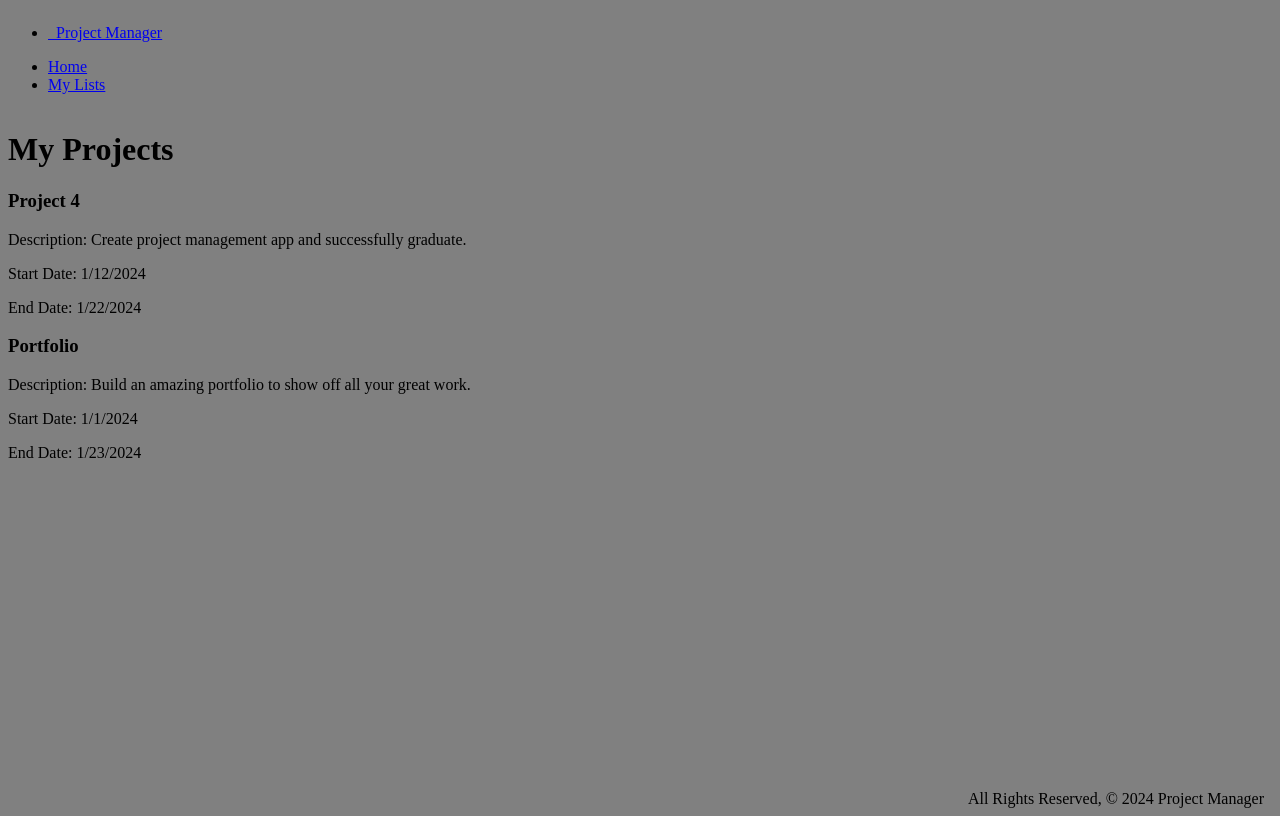
After one commit to cfurlong15/Project4, a Django app: page /projects/ in a window 1280 px wide. The commit adds this page. Run offline with Django 5.2, Linux system fonts and the light colour scheme.

Commit message:
add index page and sample projects

```diff
--- a/main_app/templates/base.html
+++ b/main_app/templates/base.html
@@ -17,6 +17,7 @@
         </ul>
         <ul class="right">
           <li><a href="/">Home</a></li>
+          <li><a href="/projects"> My Lists</a></li>
         </ul>
       </div>
     </nav>
--- /dev/null
+++ b/main_app/templates/projects/index.html
@@ -0,0 +1,17 @@
+{% extends 'base.html' %}
+{% block content %}
+
+<h1>My Projects</h1>
+
+{% for project in projects %}
+    <div class="card">
+        <div class="card-content">
+            <h3>{{ project.name }}</h3>
+            <p>Description: {{ project.description }}</p>
+            <p>Start Date: {{ project.start_date }}</p>
+            <p>End Date: {{ project.end_date }}</p>
+        </div>
+    </div>
+{% endfor %}
+
+{% endblock %}
--- a/main_app/urls.py
+++ b/main_app/urls.py
@@ -3,4 +3,5 @@ from . import views
 
 urlpatterns = [
     path('', views.home, name='home'),
+    path('projects/', views.projects_index, name='index'),
 ]
--- a/main_app/views.py
+++ b/main_app/views.py
@@ -2,5 +2,16 @@ from django.shortcuts import render
 
 # Create your views here.
 
+projects = [
+    {'name': 'Project 4', 'start_date': '1/12/2024', 'end_date': '1/22/2024', 'description': 'Create project management app and successfully graduate.'},
+    {'name': 'Portfolio', 'start_date': '1/1/2024', 'end_date': '1/23/2024', 'description': 'Build an amazing portfolio to show off all your great work.'},
+
+]
+
 def home(request):
     return render(request, 'home.html')
+
+def projects_index(request):
+    return render(request, 'projects/index.html', {
+        'projects': projects
+    })
```
